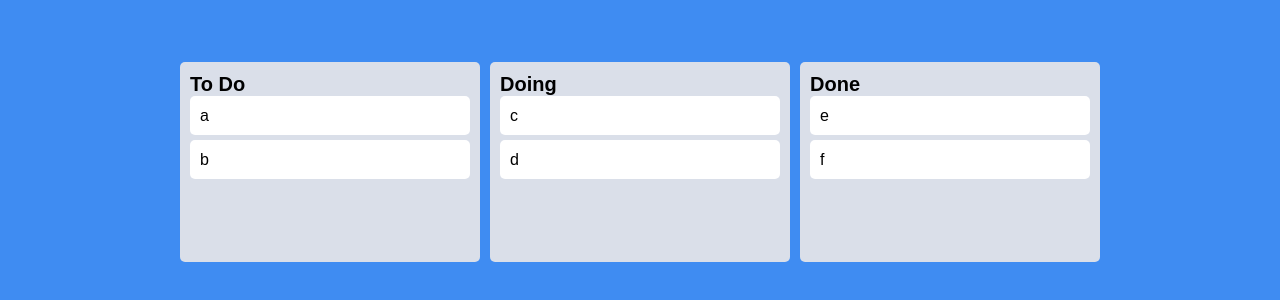
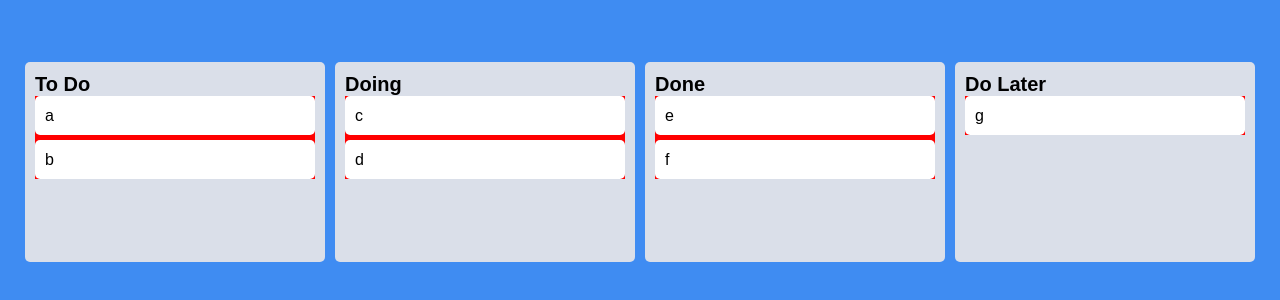
Before and after one commit to UHyun-K/kanban, a React (Create React App) app: page / in a window 1280 px wide. Shown: the part 238-538 px from the top of the page. Built offline with nearby package versions, Linux system fonts and the light colour scheme.

Commit message:
cross board movement

```diff
--- a/src/App.tsx
+++ b/src/App.tsx
@@ -30,8 +30,8 @@ function App() {
     const [toDos, setToDos] = useRecoilState(toDoState);
     const onDragEnd = (info: DropResult) => {
         console.log(info);
-        console.log(toDos);
         const { draggableId, destination, source } = info;
+        if (!destination) return;
         if (destination?.droppableId === source.droppableId) {
             //same board movement
             setToDos((allBoards) => {
@@ -43,6 +43,22 @@ function App() {
                 return {
                     ...allBoards,
                     [source.droppableId]: boardCopy,
+                };
+            });
+        }
+        if (destination.droppableId !== source.droppableId) {
+            // cross board movement
+            setToDos((allBoards) => {
+                const sourceBoard = [...allBoards[source.droppableId]];
+                const destinationBoard = [
+                    ...allBoards[destination.droppableId],
+                ];
+                sourceBoard.splice(source.index, 1);
+                destinationBoard.splice(destination?.index, 0, draggableId);
+                return {
+                    ...allBoards,
+                    [source.droppableId]: sourceBoard,
+                    [destination.droppableId]: destinationBoard,
                 };
             });
         }
--- a/src/Components/Board.tsx
+++ b/src/Components/Board.tsx
@@ -25,7 +25,11 @@ function Board({ toDos, boardId }: IBoardProps) {
             <Title>{boardId}</Title>
             <Droppable droppableId={boardId}>
                 {(magic) => (
-                    <div ref={magic.innerRef} {...magic.droppableProps}>
+                    <div
+                        style={{ background: "red" }}
+                        ref={magic.innerRef}
+                        {...magic.droppableProps}
+                    >
                         {toDos.map((toDo, index) => (
                             <DraggableCard
                                 key={toDo}
--- a/src/atoms.tsx
+++ b/src/atoms.tsx
@@ -8,5 +8,6 @@ export const toDoState = atom<IToDoState>({
         "To Do": ["a", "b"],
         Doing: ["c", "d"],
         Done: ["e", "f"],
+        "Do Later": ["g"],
     },
 });
```
